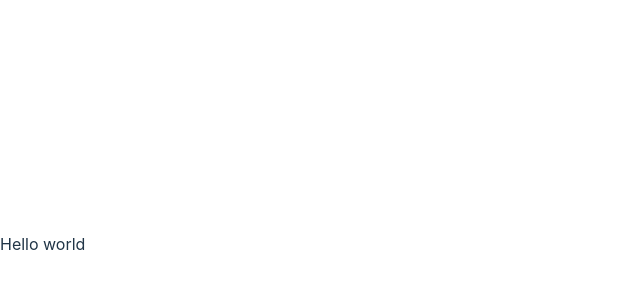
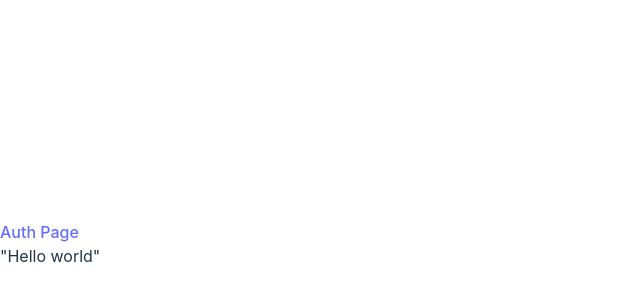
Before and after one commit to LaGoGa/game-admin, a React (Vite) app: page / in a window 1280 px wide. Shown: the part 156-456 px from the top of the page, without its empty margins (0-640 px from the left). Built offline with nearby package versions, Linux system fonts and the light colour scheme.

Commit message:
[86bwvpxhm] Modified: RootPage.tsx, AuthPage.tsx

```diff
--- a/src/pages/AuthPage.tsx
+++ b/src/pages/AuthPage.tsx
@@ -1,3 +1,10 @@
+import { Link } from "@tanstack/react-router";
+
 export default function AuthPage() {
-  return "Hello auth world";
+  return (
+    <section>
+      <Link to="/">Root Page</Link>
+      <h2>"Hello auth world"</h2>
+    </section>
+  );
 }
--- a/src/pages/RootPage.tsx
+++ b/src/pages/RootPage.tsx
@@ -1,3 +1,10 @@
+import { Link } from "@tanstack/react-router";
+
 export default function RootPage() {
-  return "Hello world";
+  return (
+    <section>
+      <Link to="/authPage">Auth Page</Link>
+      <h2>"Hello world"</h2>
+    </section>
+  );
 }
```
